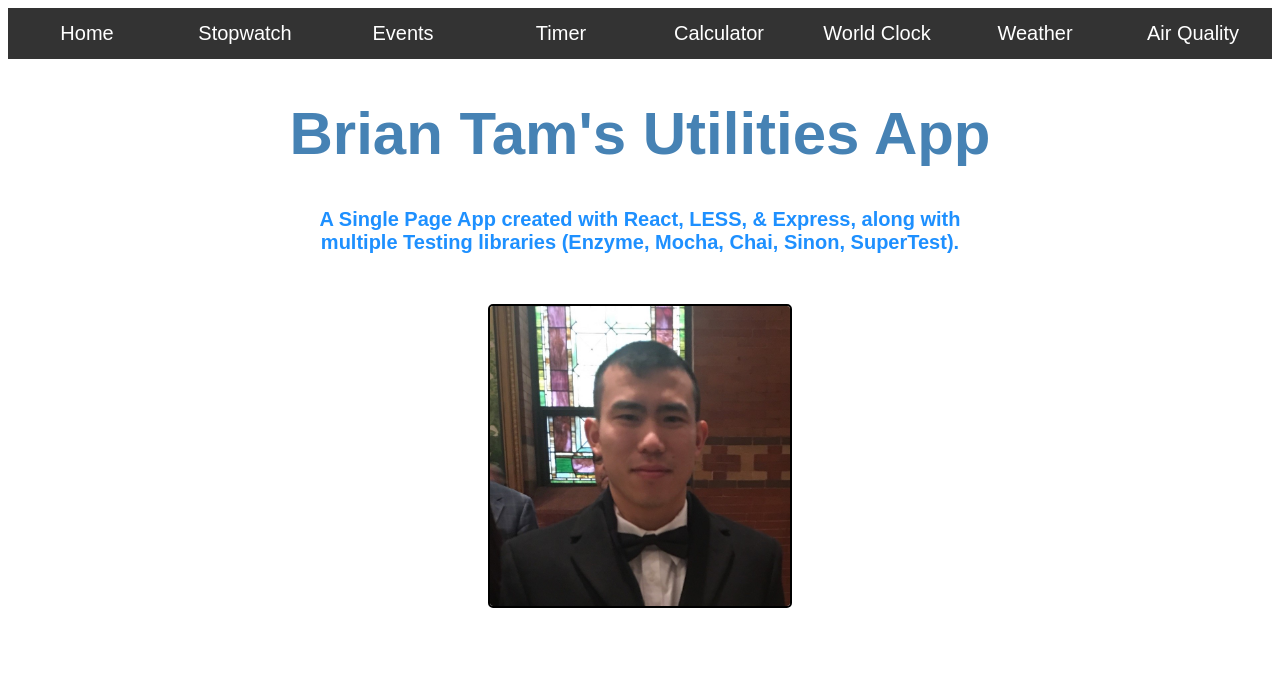
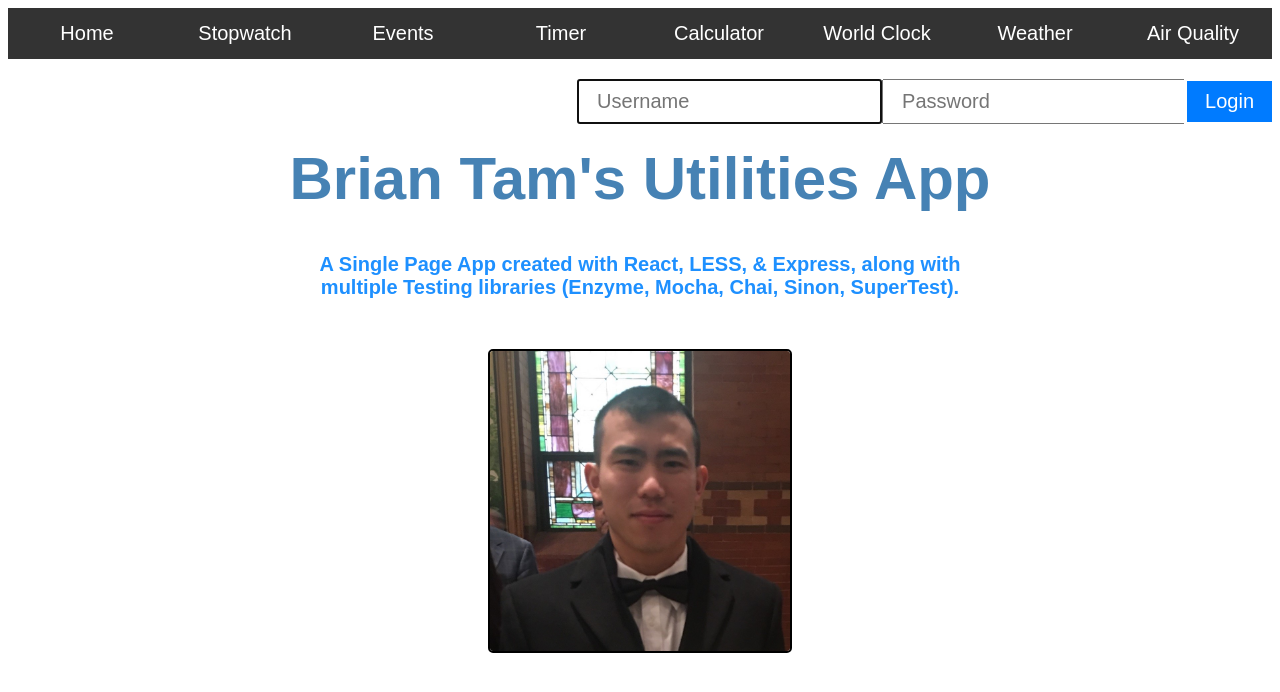
Before and after one commit to briantam23/utilities-app, a React app: page / in a window 1280 px wide. Shown: the top 692 px of the page. Built offline with nearby package versions, Linux system fonts and the light colour scheme.

Commit message:
Added auth html & css

```diff
--- a/src/components/app/App.js
+++ b/src/components/app/App.js
@@ -1,6 +1,7 @@
 import React from 'react';
 import { HashRouter as Router, Route } from 'react-router-dom';
 import Nav from '../nav/Nav';
+import Auth from '../auth/Auth';
 import Home from '../home/Home';
 import Stopwatch from '../stopwatch/Stopwatch';
 import Events from '../events/Events';
@@ -12,6 +13,7 @@ const App = () => {
         <Router>
             <div className={ style.mainContainer }>
                 <Nav/>
+                <Auth/>
                 <Route exact path='/' render={ () => <Home/> }/>
                 <Route path='/stopwatch' render={ () => <Stopwatch/> }/>
                 <Route path='/ticketmaster_events' render={ () => <Events/> }/>
--- a/src/components/auth/Auth.js
+++ b/src/components/auth/Auth.js
@@ -1,19 +1,41 @@
-import React, { Fragment, Component } from 'react';
+import React, { Component } from 'react';
+import styles from './auth.less';
 
 
 class Auth extends Component {
 
     state = {
-        name: '',
+        username: '',
         password: '',
         error: ''
     }
 
+    handleChange = e => {
+        this.setState({ [e.target.name]: e.target.value });
+    }
+
     render() {
+        const { username, password, error } = this.state;
+        const { handleChange } = this;
         return(
-            <Fragment>
-                <hr/>
-            </Fragment>
+            <div className={ styles.authContainer }>
+                <form className={ styles.authForm }>
+                    <input
+                        onChange={ handleChange }
+                        value={ username }
+                        name='username'
+                        placeholder='Username'
+                        autoFocus
+                        />
+                    <input
+                        onChange={ handleChange }
+                        value={ password }
+                        name='password'
+                        placeholder='Password'
+                        />
+                    <button className={ styles.authButton }>Login</button>
+                </form>
+            </div>
         )
     }
 }
--- a/src/components/auth/auth.less
+++ b/src/components/auth/auth.less
@@ -0,0 +1,28 @@
+.authContainer {
+    display: flex;
+
+    .authForm {
+        margin-left: auto;
+
+        input {
+            padding: 9px 18px;
+            font-size: 20px;
+            position: relative;
+            top: 20px;
+        }
+
+        .authButton {
+            padding: 9px 18px;
+            background-color: #007bff;
+            color: white;
+            border: none;
+            font-size: 20px;
+            transition: all 1s ease;
+            outline-style: solid;
+            position: relative;
+            top: 20px;
+
+            :hover { background-color: #014d9f; }
+        }
+    }
+}
```
